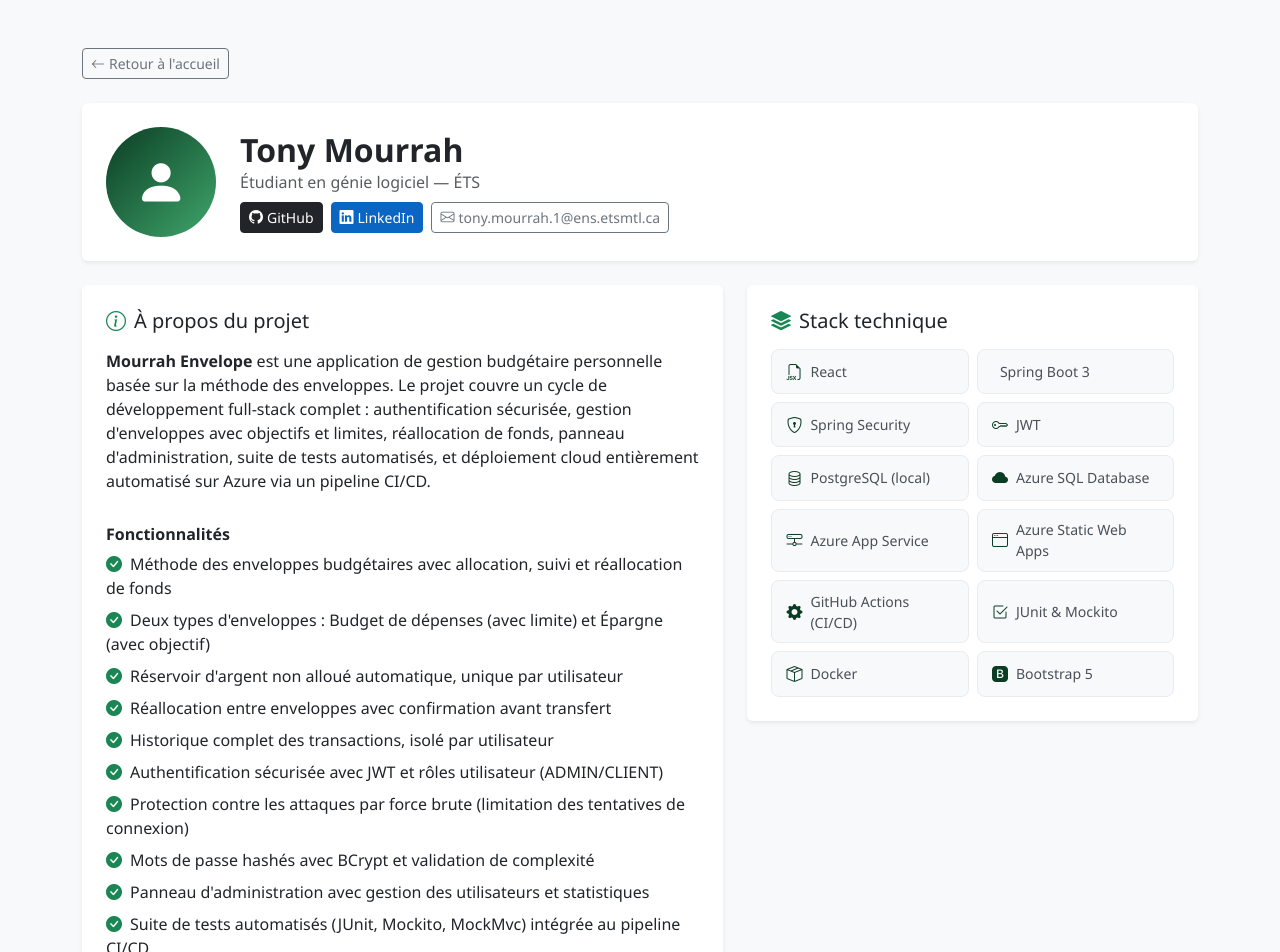
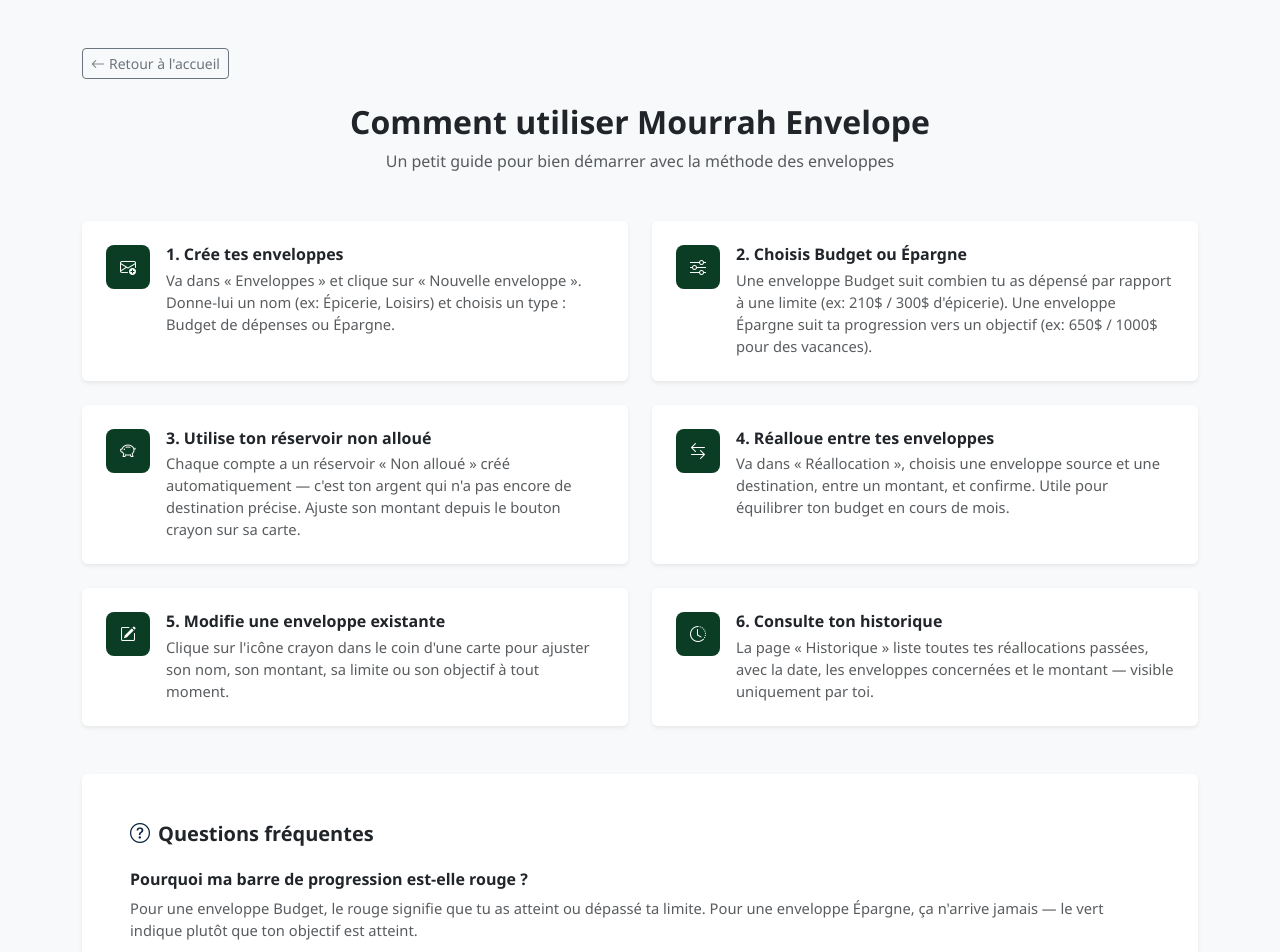
Before and after one commit to TonyMourrah/Mourrah-Bank, a React (Vite) app in the folder frontend/: page /about in a window 1280 px wide. Shown: the top 952 px of the page. Built offline with nearby package versions, Linux system fonts and the light colour scheme.

Commit message:
FEAT : Page portfolio et changement dans apropos

```diff
--- a/frontend/src/App.jsx
+++ b/frontend/src/App.jsx
@@ -9,6 +9,7 @@
 import Transactions from './pages/Transactions';
 import Settings from './pages/Settings';
 import Admin from './pages/Admin';
+import Portfolio from './pages/Portfolio';
 
 function PrivateRoute({ children }) {
   const { isAuthenticated } = useAuth();
@@ -35,6 +36,7 @@
       <Route path="/transactions" element={<PrivateRoute><Transactions /></PrivateRoute>} />
       <Route path="/settings" element={<PrivateRoute><Settings /></PrivateRoute>} />
       <Route path="/admin" element={<AdminRoute><Admin /></AdminRoute>} />
+      <Route path="/portfolio" element={<Portfolio />} />
     </Routes>
   );
 }
--- a/frontend/src/pages/About.jsx
+++ b/frontend/src/pages/About.jsx
@@ -1,34 +1,52 @@
 import { Link } from 'react-router-dom';
 import { useAuth } from '../context/AuthContext';
 
-const features = [
-  "Méthode des enveloppes budgétaires avec allocation, suivi et réallocation de fonds",
-  "Deux types d'enveloppes : Budget de dépenses (avec limite) et Épargne (avec objectif)",
-  "Réservoir d'argent non alloué automatique, unique par utilisateur",
-  "Réallocation entre enveloppes avec confirmation avant transfert",
-  "Historique complet des transactions, isolé par utilisateur",
-  "Authentification sécurisée avec JWT et rôles utilisateur (ADMIN/CLIENT)",
-  "Protection contre les attaques par force brute (limitation des tentatives de connexion)",
-  "Mots de passe hashés avec BCrypt et validation de complexité",
-  "Panneau d'administration avec gestion des utilisateurs et statistiques",
-  "Suite de tests automatisés (JUnit, Mockito, MockMvc) intégrée au pipeline CI/CD",
-  "Déploiement cloud complet sur Azure (backend, base de données, frontend)",
-  "Pipeline CI/CD automatisé avec GitHub Actions",
+const steps = [
+  {
+    icon: 'bi-envelope-plus',
+    title: '1. Crée tes enveloppes',
+    text: "Va dans « Enveloppes » et clique sur « Nouvelle enveloppe ». Donne-lui un nom (ex: Épicerie, Loisirs) et choisis un type : Budget de dépenses ou Épargne.",
+  },
+  {
+    icon: 'bi-sliders',
+    title: '2. Choisis Budget ou Épargne',
+    text: "Une enveloppe Budget suit combien tu as dépensé par rapport à une limite (ex: 210$ / 300$ d'épicerie). Une enveloppe Épargne suit ta progression vers un objectif (ex: 650$ / 1000$ pour des vacances).",
+  },
+  {
+    icon: 'bi-piggy-bank',
+    title: '3. Utilise ton réservoir non alloué',
+    text: "Chaque compte a un réservoir « Non alloué » créé automatiquement — c'est ton argent qui n'a pas encore de destination précise. Ajuste son montant depuis le bouton crayon sur sa carte.",
+  },
+  {
+    icon: 'bi-arrow-left-right',
+    title: '4. Réalloue entre tes enveloppes',
+    text: "Va dans « Réallocation », choisis une enveloppe source et une destination, entre un montant, et confirme. Utile pour équilibrer ton budget en cours de mois.",
+  },
+  {
+    icon: 'bi-pencil-square',
+    title: '5. Modifie une enveloppe existante',
+    text: "Clique sur l'icône crayon dans le coin d'une carte pour ajuster son nom, son montant, sa limite ou son objectif à tout moment.",
+  },
+  {
+    icon: 'bi-clock-history',
+    title: '6. Consulte ton historique',
+    text: "La page « Historique » liste toutes tes réallocations passées, avec la date, les enveloppes concernées et le montant — visible uniquement par toi.",
+  },
 ];
 
-const stack = [
-  { name: "React", icon: "bi-filetype-jsx" },
-  { name: "Spring Boot 3", icon: "bi-leaf" },
-  { name: "Spring Security", icon: "bi-shield-lock" },
-  { name: "JWT", icon: "bi-key" },
-  { name: "PostgreSQL (local)", icon: "bi-database" },
-  { name: "Azure SQL Database", icon: "bi-cloud-fill" },
-  { name: "Azure App Service", icon: "bi-hdd-network" },
-  { name: "Azure Static Web Apps", icon: "bi-window" },
-  { name: "GitHub Actions (CI/CD)", icon: "bi-gear-fill" },
-  { name: "JUnit & Mockito", icon: "bi-check2-square" },
-  { name: "Docker", icon: "bi-box-seam" },
-  { name: "Bootstrap 5", icon: "bi-bootstrap-fill" },
+const faq = [
+  {
+    q: "Pourquoi ma barre de progression est-elle rouge ?",
+    a: "Pour une enveloppe Budget, le rouge signifie que tu as atteint ou dépassé ta limite. Pour une enveloppe Épargne, ça n'arrive jamais — le vert indique plutôt que ton objectif est atteint.",
+  },
+  {
+    q: "Puis-je avoir plusieurs enveloppes du même type ?",
+    a: "Oui, autant que tu veux. Le seul réservoir unique est celui « Non alloué », créé automatiquement une seule fois par compte.",
+  },
+  {
+    q: "Mes données sont-elles visibles par d'autres utilisateurs ?",
+    a: "Non. Tes enveloppes, réallocations et historique sont strictement privés à ton compte.",
+  },
 ];
 
 export default function About() {
@@ -46,96 +64,53 @@
           {isAuthenticated ? 'Retour au dashboard' : "Retour à l'accueil"}
         </Link>
 
-        <div className="card shadow-sm p-4 mb-4 border-0 card-hover fade-in">
-          <div className="d-flex align-items-center gap-4 flex-wrap">
+        <div className="text-center mb-5 fade-in">
+          <h2 className="fw-bold">Comment utiliser Mourrah Envelope</h2>
+          <p className="text-muted">Un petit guide pour bien démarrer avec la méthode des enveloppes</p>
+        </div>
+
+        <div className="row g-4 mb-5">
+          {steps.map((s, i) => (
+            <div className="col-md-6" key={s.title}>
               <div
-              className="rounded-circle d-flex align-items-center justify-content-center flex-shrink-0 avatar-glow"
-              style={{
-                width: '110px',
-                height: '110px',
-                background: 'linear-gradient(135deg, #0b3d24, #3fa66b)',
-              }}
+                className="card h-100 border-0 shadow-sm card-hover p-4 fade-in"
+                style={{ animationDelay: `${i * 0.06}s` }}
               >
-              <i className="bi bi-person-fill text-white" style={{ fontSize: '3.2rem' }}></i>
+                <div className="d-flex gap-3 align-items-start">
+                  <div
+                    className="d-flex align-items-center justify-content-center rounded-3 flex-shrink-0"
+                    style={{ width: '44px', height: '44px', backgroundColor: '#0b3d24' }}
+                  >
+                    <i className={`bi ${s.icon} text-white`}></i>
                   </div>
                   <div>
-              <h2 className="mb-0 fw-bold">Tony Mourrah</h2>
-              <p className="text-muted mb-2">Étudiant en génie logiciel — ÉTS</p>
-              <div className="d-flex gap-2 flex-wrap">
-                <a
-                  href="https://github.com/TonyMourrah"
-                  target="_blank"
-                  rel="noreferrer"
-                  className="btn btn-dark btn-sm social-btn"
-                >
-                  <i className="bi bi-github me-1"></i>GitHub
-                </a>
-
-
-                <a
-                  href="https://www.linkedin.com/in/tony-mourrah-b819551b2/"
-                  target="_blank"
-                  rel="noreferrer"
-                  className="btn text-white btn-sm social-btn"
-                  style={{ backgroundColor: '#0a66c2', borderColor: '#0a66c2' }}
-                >
-                  <i className="bi bi-linkedin me-1"></i>LinkedIn
-                </a>
-
-                <a
-                  href="mailto:tony.mourrah.1@ens.etsmtl.ca"
-                  className="btn btn-outline-secondary btn-sm social-btn"
-                >
-                  <i className="bi bi-envelope me-1"></i>tony.mourrah.1@ens.etsmtl.ca
-                </a>
+                    <h6 className="fw-bold mb-1">{s.title}</h6>
+                    <p className="text-muted mb-0" style={{ fontSize: '0.92rem' }}>{s.text}</p>
                   </div>
                 </div>
               </div>
             </div>
-
-        <div className="row g-4">
-          <div className="col-lg-7">
-            <div className="card shadow-sm p-4 h-100 border-0 card-hover fade-in fade-in-delay-1">
-              <h5 className="mb-3">
-                <i className="bi bi-info-circle me-2 text-success"></i>À propos du projet
-              </h5>
-              <p>
-                <strong>Mourrah Envelope</strong> est une application de gestion budgétaire
-                personnelle basée sur la méthode des enveloppes. Le projet couvre un cycle
-                de développement full-stack complet : authentification sécurisée, gestion
-                d'enveloppes avec objectifs et limites, réallocation de fonds, panneau
-                d'administration, suite de tests automatisés, et déploiement cloud
-                entièrement automatisé sur Azure via un pipeline CI/CD.
-              </p>
-              <h6 className="mt-3 mb-2 fw-bold">Fonctionnalités</h6>
-              <ul className="list-unstyled mb-0">
-                {features.map((f) => (
-                  <li key={f} className="mb-2">
-                    <i className="bi bi-check-circle-fill text-success me-2"></i>{f}
-                  </li>
           ))}
-              </ul>
-            </div>
         </div>
 
-          <div className="col-lg-5">
-            <div className="card shadow-sm p-4 border-0 card-hover fade-in fade-in-delay-1">
-              <h5 className="mb-3">
-                <i className="bi bi-stack me-2 text-success"></i>Stack technique
+        <div className="card border-0 shadow-sm p-4 p-md-5 fade-in">
+          <h5 className="fw-bold mb-4">
+            <i className="bi bi-question-circle text-primary me-2"></i>Questions fréquentes
           </h5>
-              <div className="row g-2">
-                {stack.map((s) => (
-                  <div className="col-6" key={s.name}>
-                    <div className="tech-badge">
-                      <i className={`bi ${s.icon}`}></i>
-                      {s.name}
-                    </div>
+          {faq.map((f, i) => (
+            <div key={f.q} className={i < faq.length - 1 ? 'mb-4 pb-4 border-bottom' : ''}>
+              <h6 className="fw-bold">{f.q}</h6>
+              <p className="text-muted mb-0" style={{ fontSize: '0.92rem' }}>{f.a}</p>
             </div>
           ))}
         </div>
-            </div>
-          </div>
-        </div>
+
+        <p className="text-center text-muted mt-4" style={{ fontSize: '0.85rem' }}>
+          Envie d'en savoir plus sur le projet ?{' '}
+          <Link to="/portfolio" className="fw-bold" style={{ color: '#0b3d24' }}>
+            Découvre l'histoire derrière Mourrah Envelope
+          </Link>
+        </p>
       </div>
     </div>
   );
--- a/frontend/src/pages/Home.jsx
+++ b/frontend/src/pages/Home.jsx
@@ -171,7 +171,7 @@
       <footer className="text-center py-4" style={{ backgroundColor: '#1c1f1e' }}>
         <p className="text-white-50 mb-0" style={{ fontSize: '0.9rem' }}>
           Mourrah Envelope — Projet développé par{' '}
-          <Link to="/about" className="text-accent text-decoration-none fw-bold">
+          <Link to="/portfolio" className="text-accent text-decoration-none fw-bold">
             Tony Mourrah
           </Link>
         </p>
--- /dev/null
+++ b/frontend/src/pages/Portfolio.jsx
@@ -0,0 +1,138 @@
+import { Link } from 'react-router-dom';
+import { useAuth } from '../context/AuthContext';
+
+const features = [
+  "Méthode des enveloppes budgétaires avec allocation, suivi et réallocation de fonds",
+  "Deux types d'enveloppes : Budget de dépenses (avec limite) et Épargne (avec objectif)",
+  "Réservoir d'argent non alloué automatique, unique par utilisateur",
+  "Réallocation entre enveloppes avec confirmation avant transfert",
+  "Historique complet des transactions, isolé par utilisateur",
+  "Authentification sécurisée avec JWT et rôles utilisateur (ADMIN/CLIENT)",
+  "Protection contre les attaques par force brute (limitation des tentatives de connexion)",
+  "Mots de passe hashés avec BCrypt et validation de complexité",
+  "Panneau d'administration avec gestion des utilisateurs et statistiques",
+  "Suite de tests automatisés (JUnit, Mockito, MockMvc) intégrée au pipeline CI/CD",
+  "Déploiement cloud complet sur Azure (backend, base de données, frontend)",
+  "Pipeline CI/CD automatisé avec GitHub Actions",
+];
+
+const stack = [
+  { name: "React", icon: "bi-filetype-jsx" },
+  { name: "Spring Boot 3", icon: "bi-leaf" },
+  { name: "Spring Security", icon: "bi-shield-lock" },
+  { name: "JWT", icon: "bi-key" },
+  { name: "PostgreSQL (local)", icon: "bi-database" },
+  { name: "Azure SQL Database", icon: "bi-cloud-fill" },
+  { name: "Azure App Service", icon: "bi-hdd-network" },
+  { name: "Azure Static Web Apps", icon: "bi-window" },
+  { name: "GitHub Actions (CI/CD)", icon: "bi-gear-fill" },
+  { name: "JUnit & Mockito", icon: "bi-check2-square" },
+  { name: "Docker", icon: "bi-box-seam" },
+  { name: "Bootstrap 5", icon: "bi-bootstrap-fill" },
+];
+
+export default function Portfolio() {
+  const { isAuthenticated } = useAuth();
+
+  return (
+    <div className="bg-light min-vh-100">
+      <div className="container py-5">
+
+        <Link
+          to={isAuthenticated ? '/dashboard' : '/'}
+          className="btn btn-outline-secondary btn-sm mb-4"
+        >
+          <i className="bi bi-arrow-left me-1"></i>
+          {isAuthenticated ? 'Retour au dashboard' : "Retour à l'accueil"}
+        </Link>
+
+        <div className="card shadow-sm p-4 mb-4 border-0 card-hover fade-in">
+          <div className="d-flex align-items-center gap-4 flex-wrap">
+            <div
+              className="rounded-circle d-flex align-items-center justify-content-center flex-shrink-0 avatar-glow"
+              style={{
+                width: '110px',
+                height: '110px',
+                background: 'linear-gradient(135deg, #0b3d24, #3fa66b)',
+              }}
+            >
+              <i className="bi bi-person-fill text-white" style={{ fontSize: '3.2rem' }}></i>
+            </div>
+            <div>
+              <h2 className="mb-0 fw-bold">Tony Mourrah</h2>
+              <p className="text-muted mb-2">Étudiant en génie logiciel — ÉTS</p>
+              <div className="d-flex gap-2 flex-wrap">
+                <a
+                  href="https://github.com/TonyMourrah"
+                  target="_blank"
+                  rel="noreferrer"
+                  className="btn btn-dark btn-sm social-btn"
+                >
+                  <i className="bi bi-github me-1"></i>GitHub
+                </a>
+                <a
+                  href="https://www.linkedin.com/in/tony-mourrah-b819551b2/"
+                  target="_blank"
+                  rel="noreferrer"
+                  className="btn btn-primary btn-sm social-btn"
+                >
+                  <i className="bi bi-linkedin me-1"></i>LinkedIn
+                </a>
+                <a
+                  href="mailto:tony.mourrah.1@ens.etsmtl.ca"
+                  className="btn btn-outline-secondary btn-sm social-btn"
+                >
+                  <i className="bi bi-envelope me-1"></i>tony.mourrah.1@ens.etsmtl.ca
+                </a>
+              </div>
+            </div>
+          </div>
+        </div>
+
+        <div className="row g-4">
+          <div className="col-lg-7">
+            <div className="card shadow-sm p-4 h-100 border-0 card-hover fade-in fade-in-delay-1">
+              <h5 className="mb-3">
+                <i className="bi bi-info-circle me-2 text-primary"></i>À propos du projet
+              </h5>
+              <p>
+                <strong>Mourrah Envelope</strong> est une application de gestion budgétaire
+                personnelle basée sur la méthode des enveloppes. Le projet couvre un cycle
+                de développement full-stack complet : authentification sécurisée, gestion
+                d'enveloppes avec objectifs et limites, réallocation de fonds, panneau
+                d'administration, suite de tests automatisés, et déploiement cloud
+                entièrement automatisé sur Azure via un pipeline CI/CD.
+              </p>
+              <h6 className="mt-3 mb-2 fw-bold">Fonctionnalités</h6>
+              <ul className="list-unstyled mb-0">
+                {features.map((f) => (
+                  <li key={f} className="mb-2">
+                    <i className="bi bi-check-circle-fill text-success me-2"></i>{f}
+                  </li>
+                ))}
+              </ul>
+            </div>
+          </div>
+
+          <div className="col-lg-5">
+            <div className="card shadow-sm p-4 border-0 card-hover fade-in fade-in-delay-1">
+              <h5 className="mb-3">
+                <i className="bi bi-stack me-2 text-primary"></i>Stack technique
+              </h5>
+              <div className="row g-2">
+                {stack.map((s) => (
+                  <div className="col-6" key={s.name}>
+                    <div className="tech-badge">
+                      <i className={`bi ${s.icon}`}></i>
+                      {s.name}
+                    </div>
+                  </div>
+                ))}
+              </div>
+            </div>
+          </div>
+        </div>
+      </div>
+    </div>
+  );
+}
```
Also changed, not shown: 1 other file (tests, documents, lock files or other folders). Lines whose indentation alone changed are shown as unchanged.
